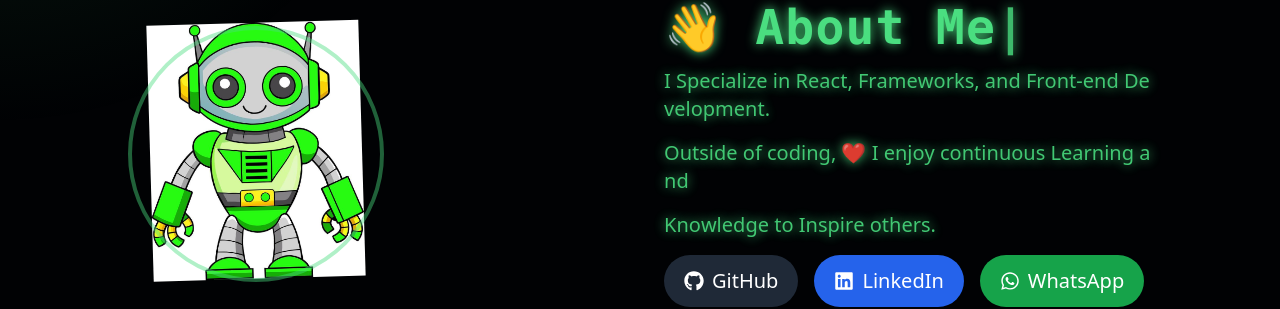
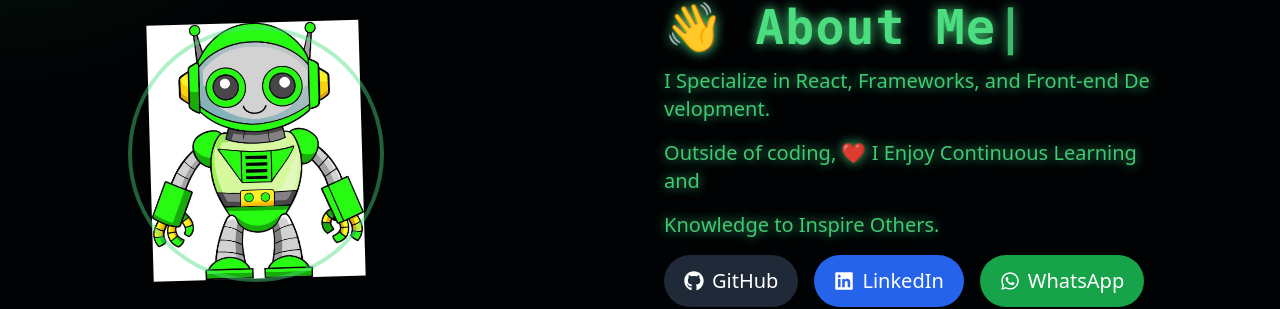
Before and after one commit to BenjaminKing0520/Portpolio, a React (Vite) app: page /about in a window 1280 px wide. Shown: the part 294-603 px from the top of the page. Built offline with nearby package versions, Linux system fonts and the light colour scheme.

Commit message:
your message

```diff
--- a/src/pages/About.jsx
+++ b/src/pages/About.jsx
@@ -187,14 +187,14 @@ export default function HeroAboutSection() {
           </p>
           <p className="opacity-90">
             <SplitText
-              text="Outside of coding, ❤️ I enjoy continuous Learning and"
+              text="Outside of coding, ❤️ I Enjoy Continuous Learning and"
               reduced={reduced}
               color={themeColor}
             />
           </p>
           <p className="opacity-90">
             <SplitText
-              text="Knowledge to Inspire others."
+              text="Knowledge to Inspire Others."
               reduced={reduced}
               color={themeColor}
             />
```
